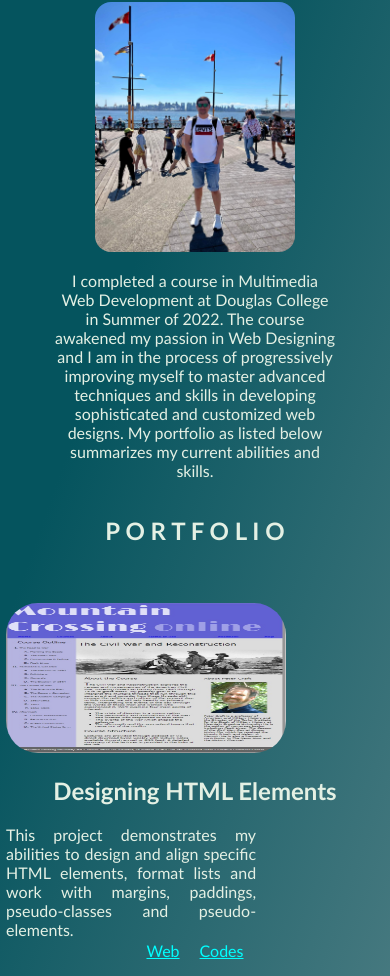
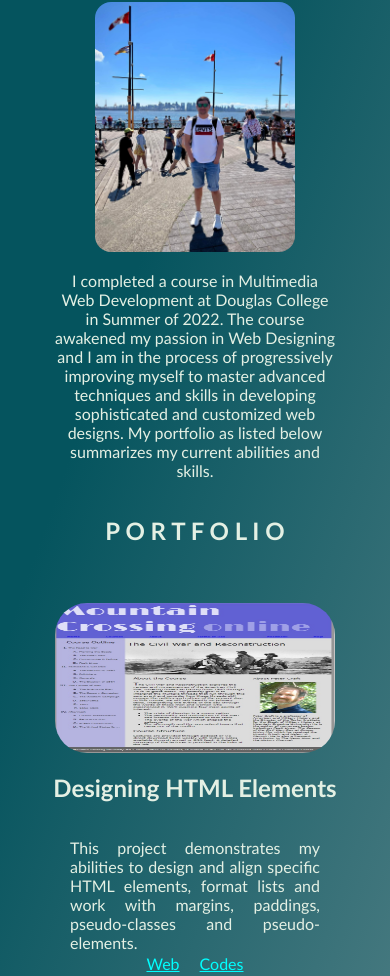
Before and after one commit to davinci8gilbert/finalproject, a plain HTML site: page base/index.html in a window 390 px wide. Shown: the part 80-1056 px from the top of the page. Drawn offline with Linux system fonts and the light colour scheme; a script that the page names is missing.

Commit message:
first commit

```diff
--- a/base/style.css
+++ b/base/style.css
@@ -188,6 +188,14 @@ footer .contact a{
 }
 
 @media only screen and (max-width: 480px){
+
+.marketing, .search, .travel, .maps, .photogal, .calc {
+    display:flex;
+    flex-direction: column;
+    align-items: center;
+}
+
+
 footer .navbottom{
     display:none;
 }
```
